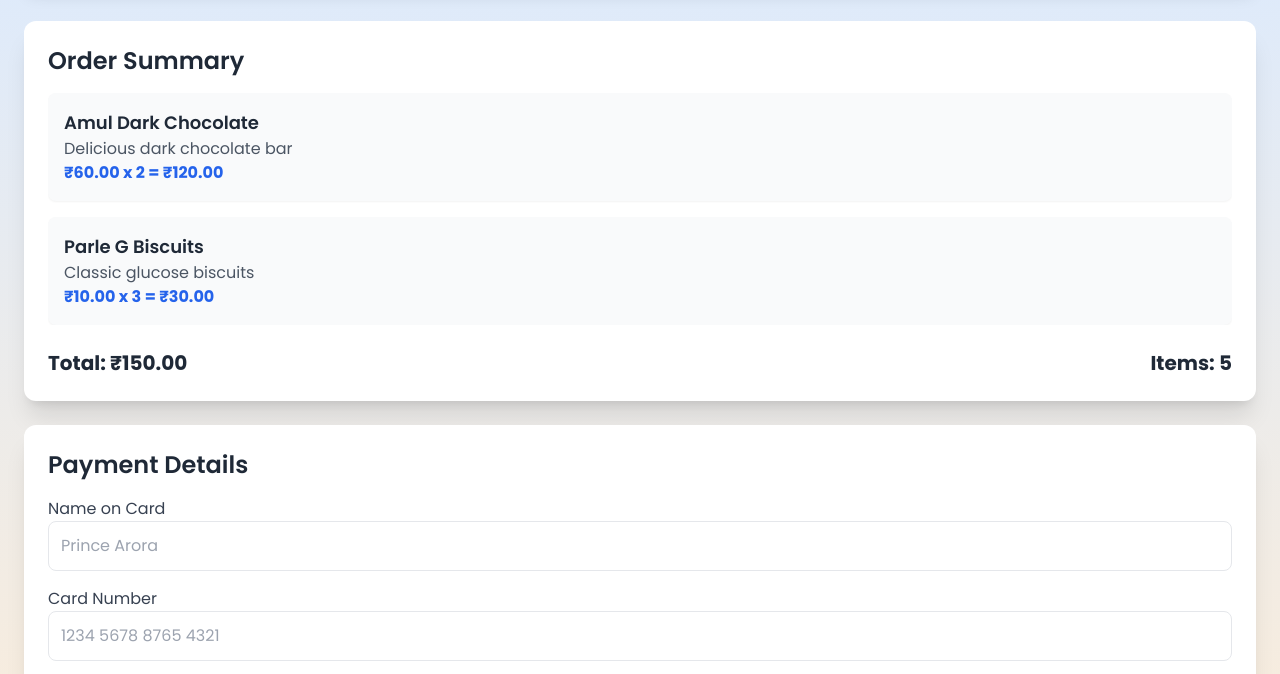
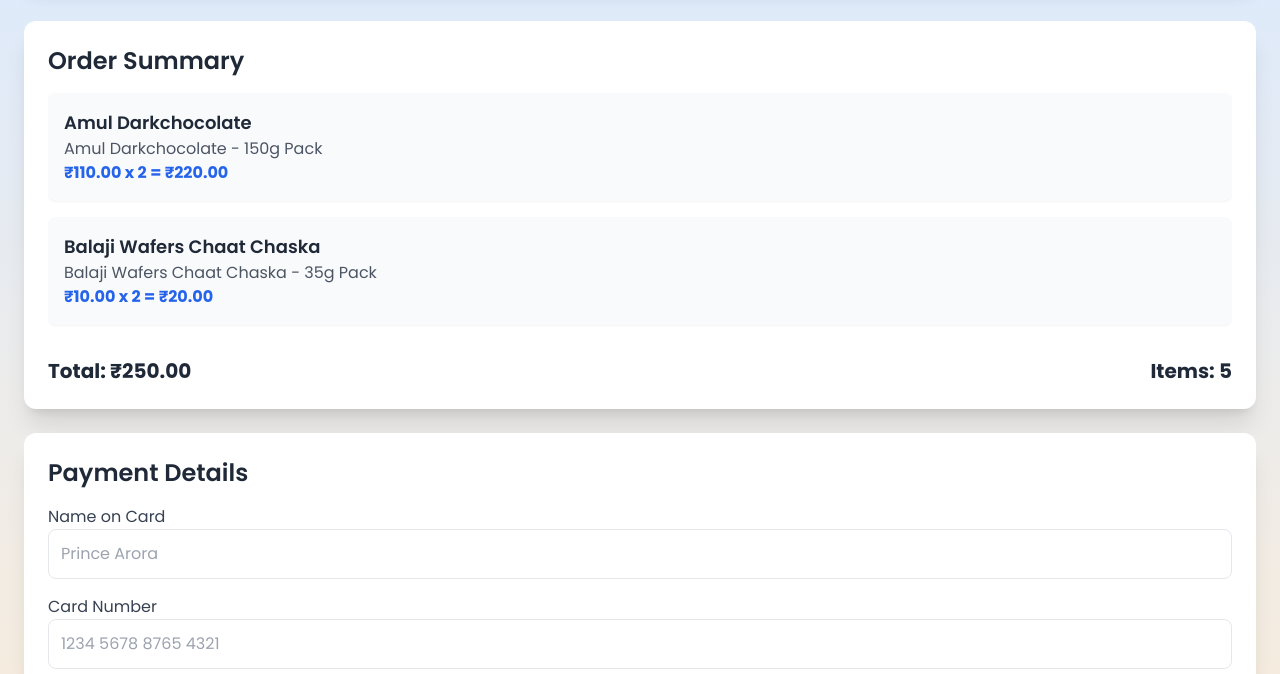
Before and after one commit to PrinceArora-4/smart-trolley, a plain HTML site: page checkout.html in a window 1280 px wide. Shown: the part 107-781 px from the top of the page. Drawn offline with nearby package versions, Linux system fonts and the light colour scheme.

```diff
--- a/checkout.html
+++ b/checkout.html
@@ -24,18 +24,23 @@
       <h2 class="text-2xl font-semibold mb-4 text-gray-800 dark:text-gray-200">Order Summary</h2>
       <div class="space-y-4 max-h-60 overflow-y-auto">
         <div class="p-4 bg-gray-50 dark:bg-gray-700 rounded-lg shadow-sm">
-          <h3 class="text-lg font-semibold text-gray-800 dark:text-gray-200">Amul Dark Chocolate</h3>
-          <p class="text-gray-600 dark:text-gray-400">Delicious dark chocolate bar</p>
-          <p class="text-blue-600 dark:text-blue-400 font-bold">₹60.00 x 2 = ₹120.00</p>
+          <h3 class="text-lg font-semibold text-gray-800 dark:text-gray-200">Amul Darkchocolate</h3>
+          <p class="text-gray-600 dark:text-gray-400">Amul Darkchocolate - 150g Pack</p>
+          <p class="text-blue-600 dark:text-blue-400 font-bold">₹110.00 x 2 = ₹220.00</p>
         </div>
         <div class="p-4 bg-gray-50 dark:bg-gray-700 rounded-lg shadow-sm">
-          <h3 class="text-lg font-semibold text-gray-800 dark:text-gray-200">Parle G Biscuits</h3>
-          <p class="text-gray-600 dark:text-gray-400">Classic glucose biscuits</p>
-          <p class="text-blue-600 dark:text-blue-400 font-bold">₹10.00 x 3 = ₹30.00</p>
+          <h3 class="text-lg font-semibold text-gray-800 dark:text-gray-200">Balaji Wafers Chaat Chaska</h3>
+          <p class="text-gray-600 dark:text-gray-400">Balaji Wafers Chaat Chaska - 35g Pack</p>
+          <p class="text-blue-600 dark:text-blue-400 font-bold">₹10.00 x 2 = ₹20.00</p>
+        </div>
+        <div class="p-4 bg-gray-50 dark:bg-gray-700 rounded-lg shadow-sm">
+          <h3 class="text-lg font-semibold text-gray-800 dark:text-gray-200">Balaji Wafers Simply Salted</h3>
+          <p class="text-gray-600 dark:text-gray-400">Balaji Wafers Simply Salted - 35g Pack</p>
+          <p class="text-blue-600 dark:text-blue-400 font-bold">₹10.00 x 1 = ₹10.00</p>
         </div>
       </div>
       <div class="mt-6 flex justify-between">
-        <span class="text-xl font-bold text-gray-800 dark:text-gray-200">Total: ₹150.00</span>
+        <span class="text-xl font-bold text-gray-800 dark:text-gray-200">Total: ₹250.00</span>
         <span class="text-xl font-bold text-gray-800 dark:text-gray-200">Items: 5</span>
       </div>
     </div>
```
